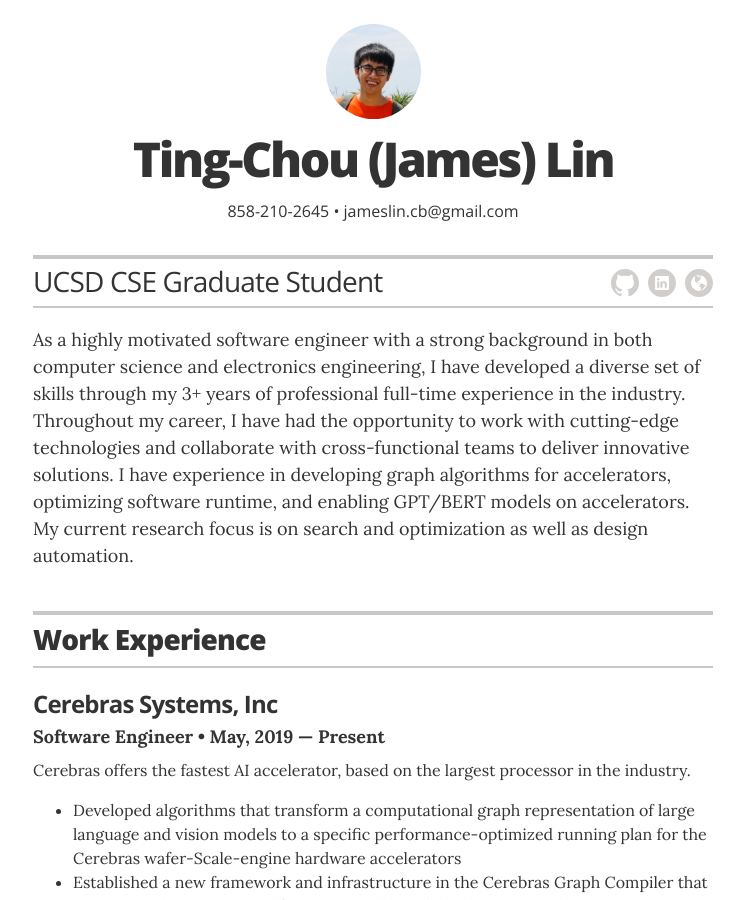
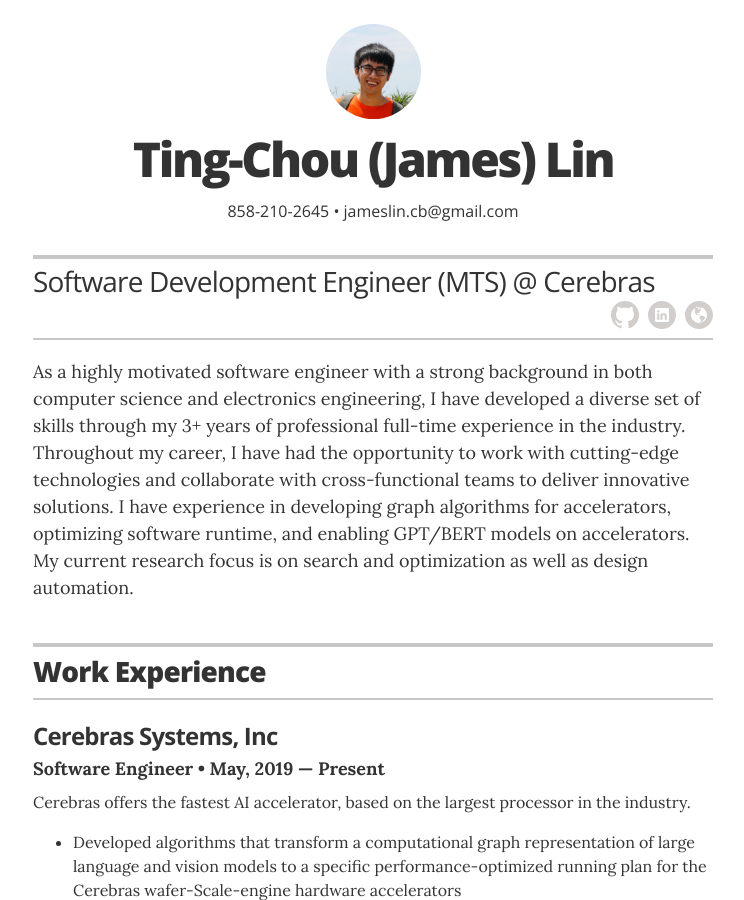
Before and after one commit to jamestclin/jamestclin.github.io, a Jekyll site: the page built from index.html, in a window 1280 px wide and 900 px high. Shown: the whole window, without its empty margins (267-1011 px from the left). Built offline with Jekyll 4.4.1, drawn with Linux system fonts in a browser that asks for light colours.

Commit message:
Update _config.yml

```diff
--- a/_config.yml
+++ b/_config.yml
@@ -1,6 +1,6 @@
 # Site settings
 title: "Ting-Chou Lin's Homepage"
-description: "Ting-Chou Lin, Software Engineer (MTS) @ Cerebras"
+description: "Ting-Chou Lin, Software Development Engineer (MTS) @ Cerebras"
 
 # Build settings
 markdown: kramdown
@@ -11,7 +11,7 @@
 # Resume settings
 resume_avatar:                  "true"
 resume_name:                    "Ting-Chou (James) Lin"
-resume_title:                   "UCSD CSE Graduate Student"
+resume_title:                   "Software Development Engineer (MTS) @ Cerebras"
 
 # used for the contact button in _layouts/resume.html
 resume_contact_email:           "jameslin.cb@gmail.com"
```
